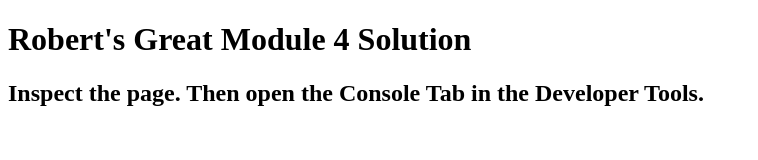
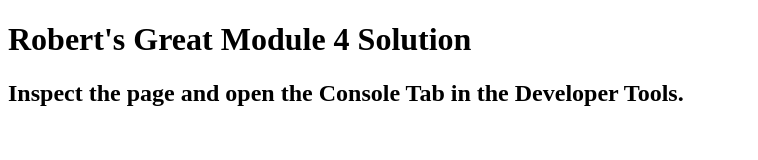
Before and after one commit to coder873/modulesolution4, a plain HTML site: page index.html in a window 1280 px wide. Shown: the whole page, without its empty margins (0-758 px from the left). Drawn offline with Linux system fonts and the light colour scheme.

Commit message:
Update index.html

```diff
--- a/index.html
+++ b/index.html
@@ -12,6 +12,6 @@
 </head>
 <body>
   <h1>Robert's Great Module 4 Solution </h1>
-  <h2>Inspect the page. Then open the Console Tab in the Developer Tools.</h2>
+  <h2>Inspect the page and open the Console Tab in the Developer Tools.</h2>
 </body>
 </html>
```
